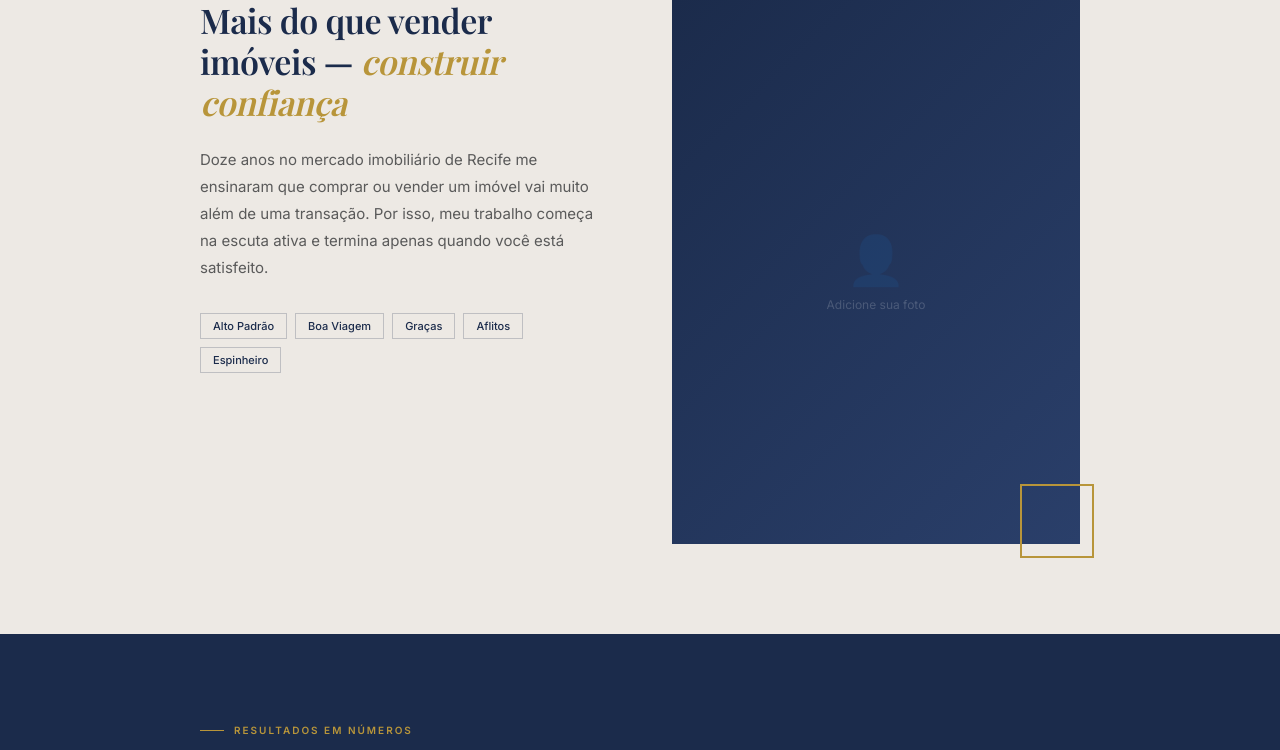
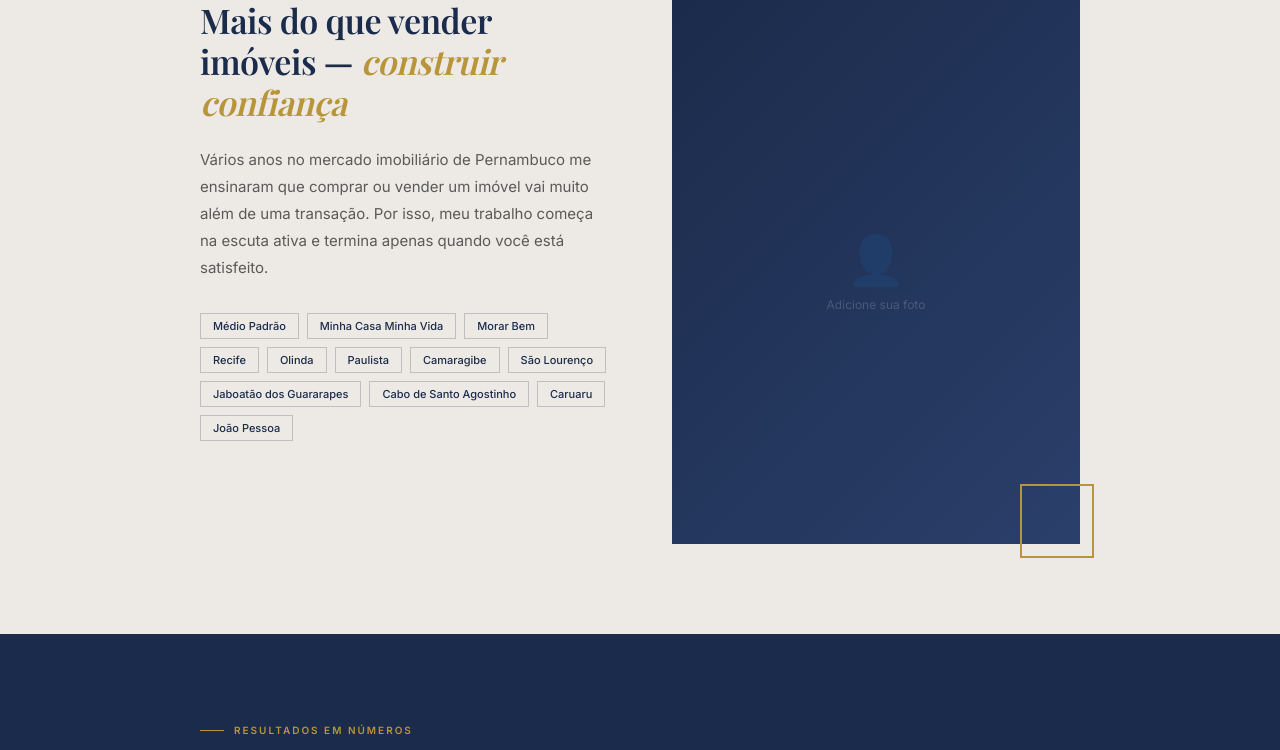
Before and after one commit to rafamendes9/site-corretor-, a Next.js app: page / in a window 1280 px wide. Shown: the part 1078-1828 px from the top of the page. Built offline with nearby package versions, Linux system fonts and the light colour scheme; a web font is replaced by a local one.

Commit message:
ajuste seção SOBRE

```diff
--- a/app/page.tsx
+++ b/app/page.tsx
@@ -210,47 +210,93 @@ export default function Page() {
       </section>
 
       {/* ── SOBRE ────────────────────────────────────────────────── */}
-      <section id="sobre" style={{ background:C.stone, padding:'90px 48px' }}>
-        <div style={{ maxWidth:880, margin:'0 auto' }}>
+<section id="sobre" style={{ background: C.stone, padding: "90px 48px" }}>
+  <div style={{ maxWidth: 880, margin: "0 auto" }}>
     <Label text="Sobre" />
-          <div style={{ display:'grid', gridTemplateColumns:'1fr 1fr', gap:64, alignItems:'start' }}>
+    <div style={{ display: "grid", gridTemplateColumns: "1fr 1fr", gap: 64, alignItems: "start" }}>
       <div>
-              <H2>Mais do que vender imóveis — <em style={{ color:C.gold }}>construir confiança</em></H2>
-              <p style={{ fontFamily:C.sans, color:C.mid, fontSize:15, lineHeight:1.8, margin:'24px 0 32px' }}>
-                Doze anos no mercado imobiliário de Recife me ensinaram que comprar ou vender
+        <H2>
+          Mais do que vender imóveis —{" "}
+          <em style={{ color: C.gold }}>construir confiança</em>
+        </H2>
+
+        <p style={{ fontFamily: C.sans, color: C.mid, fontSize: 15, lineHeight: 1.8, margin: "24px 0 32px" }}>
+          Vários anos no mercado imobiliário de Pernambuco me ensinaram que comprar ou vender
           um imóvel vai muito além de uma transação. Por isso, meu trabalho começa na
           escuta ativa e termina apenas quando você está satisfeito.
         </p>
-              <div style={{ display:'flex', flexWrap:'wrap', gap:8 }}>
-                {['Alto Padrão','Boa Viagem','Graças','Aflitos','Espinheiro'].map(s => (
-                  <span key={s} style={{ fontFamily:C.sans, fontSize:11, fontWeight:500,
-                    color:C.ink, border:`1px solid rgba(27,43,75,0.22)`, padding:'5px 12px' }}>
+
+        <div style={{ display: "flex", flexWrap: "wrap", gap: 8 }}>
+          {[
+            "Médio Padrão",
+            "Minha Casa Minha Vida",
+            "Morar Bem",
+            "Recife",
+            "Olinda",
+            "Paulista",
+            "Camaragibe",
+            "São Lourenço",
+            "Jaboatão dos Guararapes",
+            "Cabo de Santo Agostinho",
+            "Caruaru",
+            "João Pessoa"
+          ].map((s) => (
+            <span
+              key={s}
+              style={{
+                fontFamily: C.sans,
+                fontSize: 11,
+                fontWeight: 500,
+                color: C.ink,
+                border: `1px solid rgba(27,43,75,0.22)`,
+                padding: "5px 12px",
+              }}
+            >
               {s}
             </span>
           ))}
         </div>
       </div>
-            <div style={{ position:'relative' }}>
-              <div style={{
-                aspectRatio:'3/4',
-                background:`linear-gradient(135deg, ${C.ink} 0%, #2A3F6A 100%)`,
-                display:'flex', alignItems:'center', justifyContent:'center',
-              }}>
-                <div style={{ textAlign:'center' }}>
-                  <div style={{ fontSize:48, opacity:0.12 }}>👤</div>
-                  <div style={{ fontFamily:C.sans, color:'rgba(255,255,255,0.18)', fontSize:12, marginTop:8 }}>
+
+      <div style={{ position: "relative" }}>
+        <div
+          style={{
+            aspectRatio: "3/4",
+            background: `linear-gradient(135deg, ${C.ink} 0%, #2A3F6A 100%)`,
+            display: "flex",
+            alignItems: "center",
+            justifyContent: "center",
+          }}
+        >
+          <div style={{ textAlign: "center" }}>
+            <div style={{ fontSize: 48, opacity: 0.12 }}>👤</div>
+            <div
+              style={{
+                fontFamily: C.sans,
+                color: "rgba(255,255,255,0.18)",
+                fontSize: 12,
+                marginTop: 8,
+              }}
+            >
               Adicione sua foto
             </div>
           </div>
         </div>
         {/* gold corner accent */}
-              <div style={{ position:'absolute', bottom:-14, right:-14,
-                width:70, height:70, border:`2px solid ${C.gold}` }} />
+        <div
+          style={{
+            position: "absolute",
+            bottom: -14,
+            right: -14,
+            width: 70,
+            height: 70,
+            border: `2px solid ${C.gold}`,
+          }}
+        />
       </div>
     </div>
   </div>
 </section>
-
       {/* ── ESTATÍSTICAS ─────────────────────────────────────────── */}
       <section style={{ background:C.ink, padding:'90px 48px', overflow:'hidden', position:'relative' }}>
         <div style={{ maxWidth:880, margin:'0 auto', position:'relative', zIndex:1 }}>
```
Lines whose indentation alone changed are shown as unchanged.
